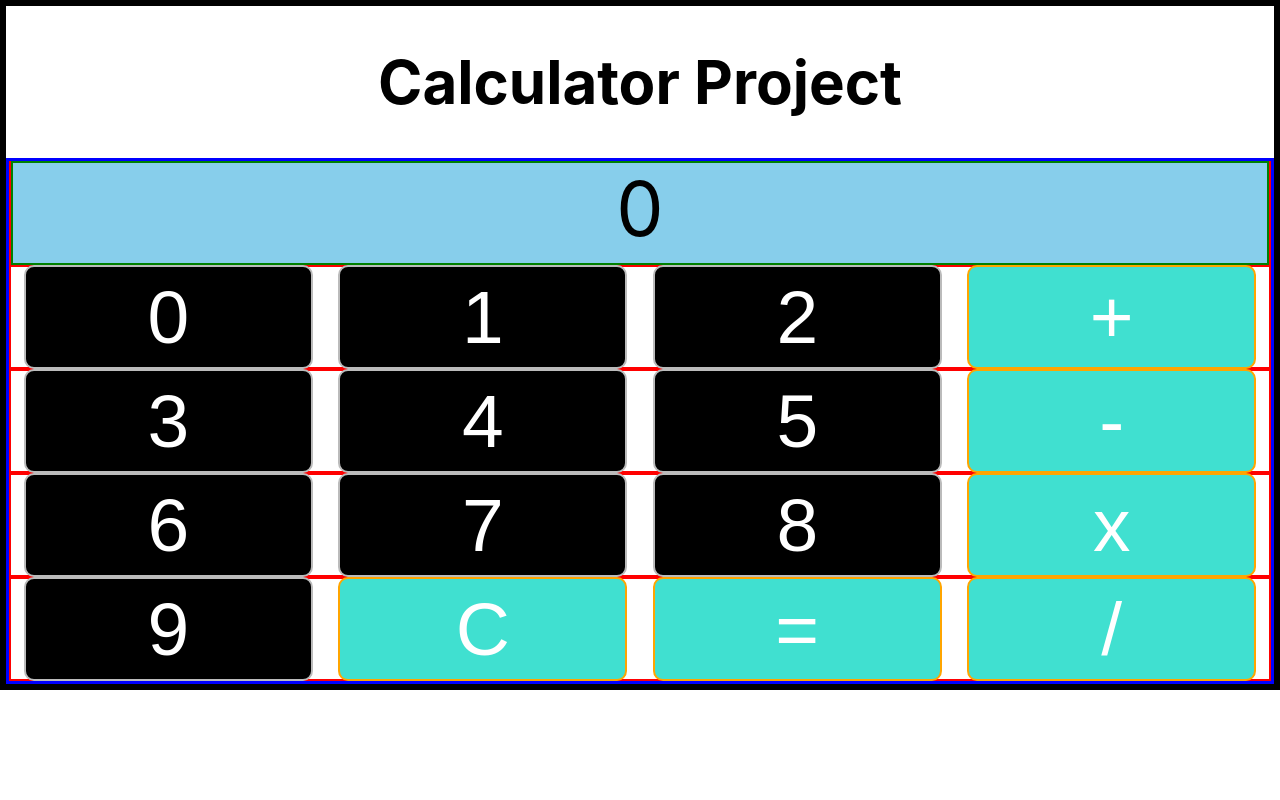
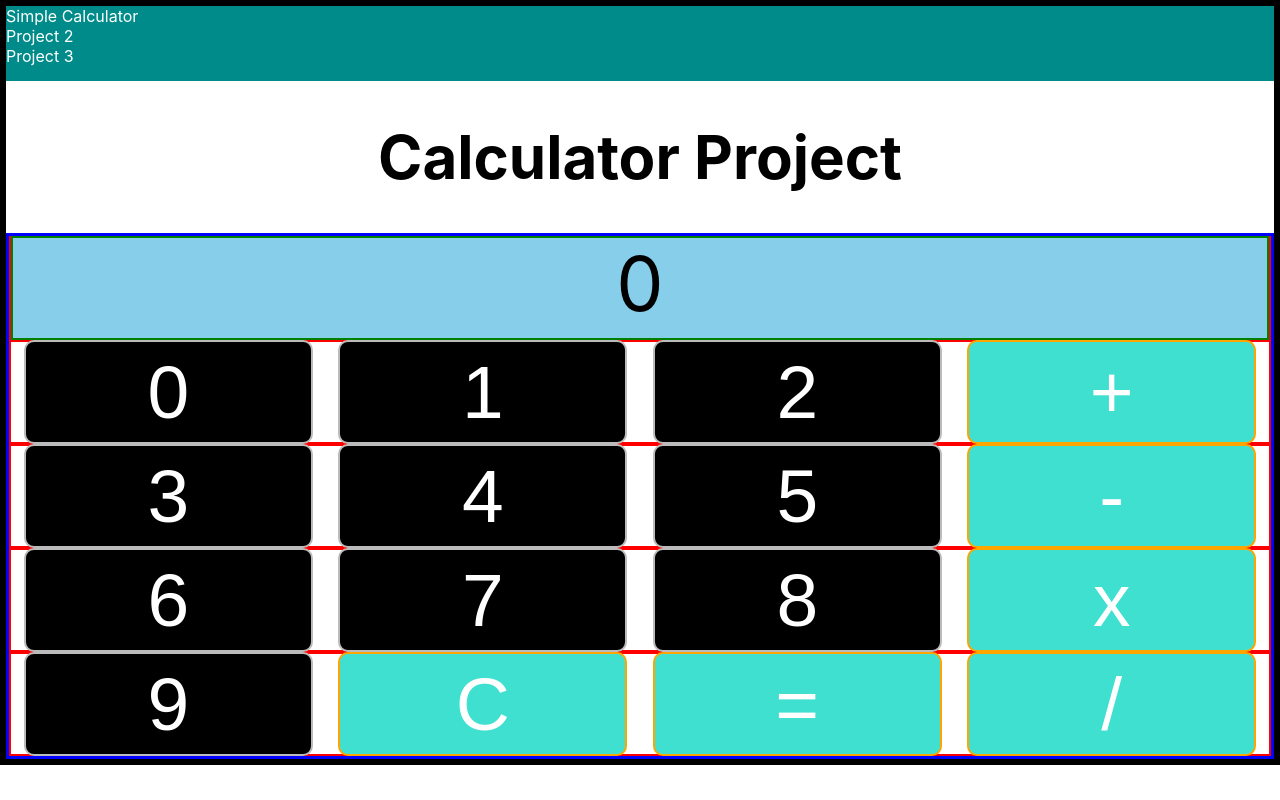
Before and after one commit to justakim12/simple_projects_withReact, a React (Create React App) app in the folder simple_calculator_react/: page / in a window 1280 px wide. Built offline with nearby package versions, Linux system fonts and the light colour scheme.

Commit message:
Split component and add Header.

```diff
--- a/simple_calculator_react/src/App.css
+++ b/simple_calculator_react/src/App.css
@@ -1,6 +1,13 @@
 h1 {
   text-align: center;
   font-size: 60px;
+}
+
+.Header {
+  height: 75px;
+  background-color: darkcyan;
+  color: #ffffff;
+  font-size: 16px;
 }
 
 body {
--- a/simple_calculator_react/src/App.js
+++ b/simple_calculator_react/src/App.js
@@ -1,4 +1,5 @@
 import './App.css';
+import Header from './Header.js';
 
 function App() {
   function numAlert() {
@@ -7,6 +8,7 @@ function App() {
 
   return (
     <body>
+      <Header></Header>
       <h1>Calculator Project</h1>
         <div class="container">
 
--- /dev/null
+++ b/simple_calculator_react/src/Header.js
@@ -0,0 +1,19 @@
+const Header = () => {
+    return (
+        <div className="Header">
+            <div className="menuBar">
+                <div className="menus">
+                    Simple Calculator
+                </div>
+                <div className="menus">
+                    Project 2
+                </div>
+                <div className="menus">
+                    Project 3
+                </div>
+            </div>
+        </div>
+    )
+}
+
+export default Header;
```
Also changed, not shown: simple_calculator_react/src/logo.svg (deleted).
